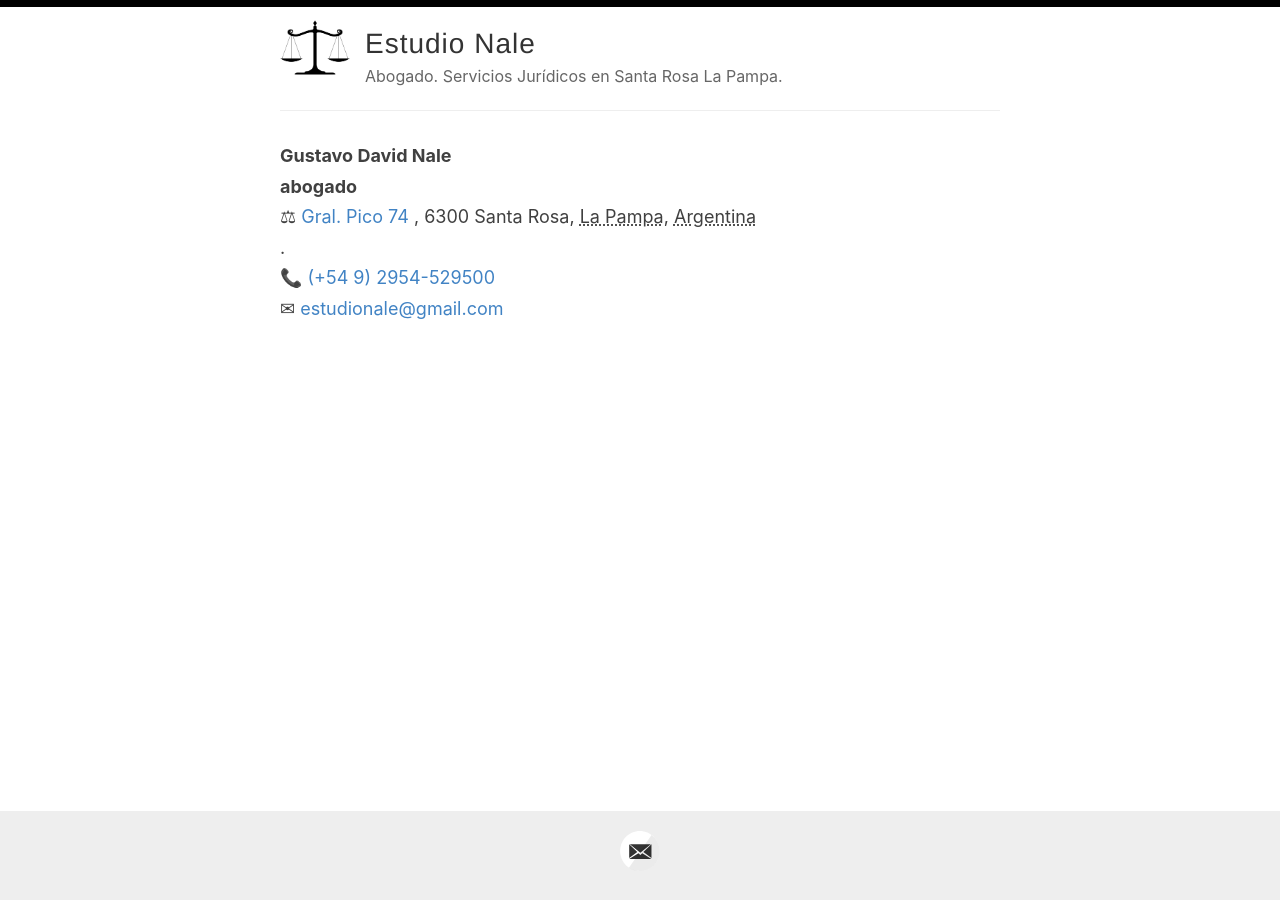
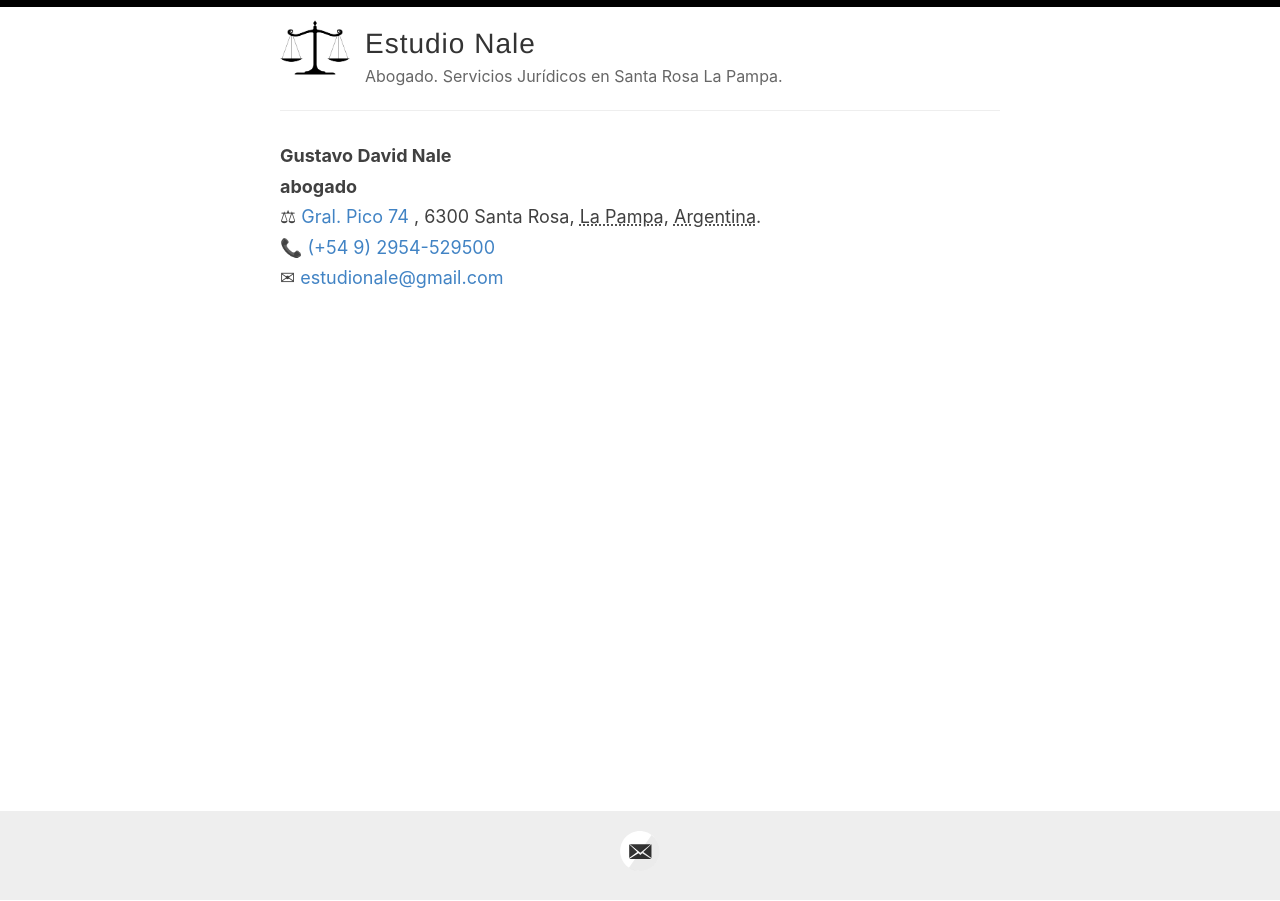
Before and after one commit to gustavonale/estudionale.com, a Jekyll site: the page built from _pages/index.md, in a window 1280 px wide. Built offline with Jekyll 4.4.1, drawn with Linux system fonts in a browser that asks for light colours.

Commit message:
Update index.md

```diff
--- a/_pages/index.md
+++ b/_pages/index.md
@@ -13,7 +13,7 @@ permalink: /
 <span class="postal-code">6300</span>
 <span class="locality">Santa Rosa</span>,
 <abbr class="region" title="La Pampa">La Pampa</abbr>,
-<abbr class="country-name" title="Argentina">Argentina</abbr></address>.
+<abbr class="country-name" title="Argentina">Argentina</abbr>.</address>
 <dl>
 <dt class="tel type" title="mobile"></dt><dd class="tel value">📞  <a href="tel:+5492954529500">(+54 9) 2954-529500</a></dd>
 <dt class="email type" title="email"></dt><dd class="email">✉  <a href="mailto:estudionale@gmail.com" target="_blank" rel="noopener noreferrer">estudionale@gmail.com</a></dd>
```
